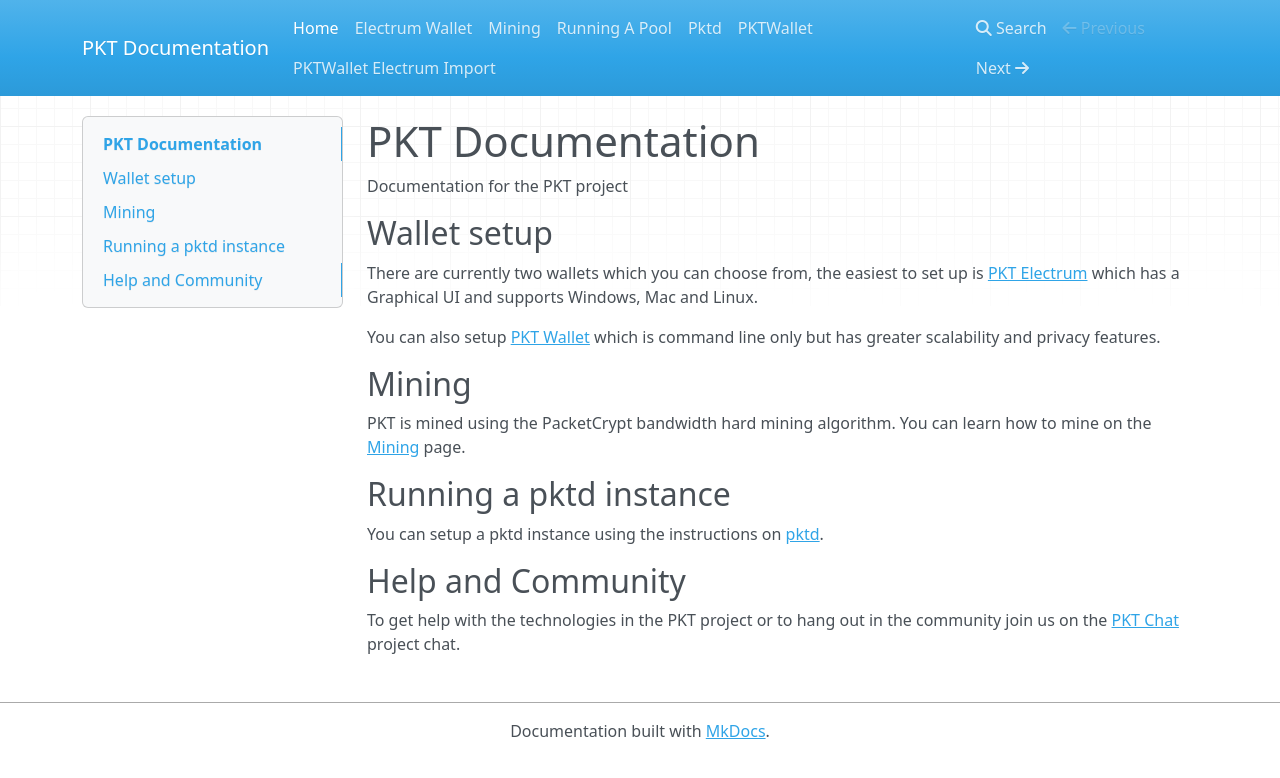
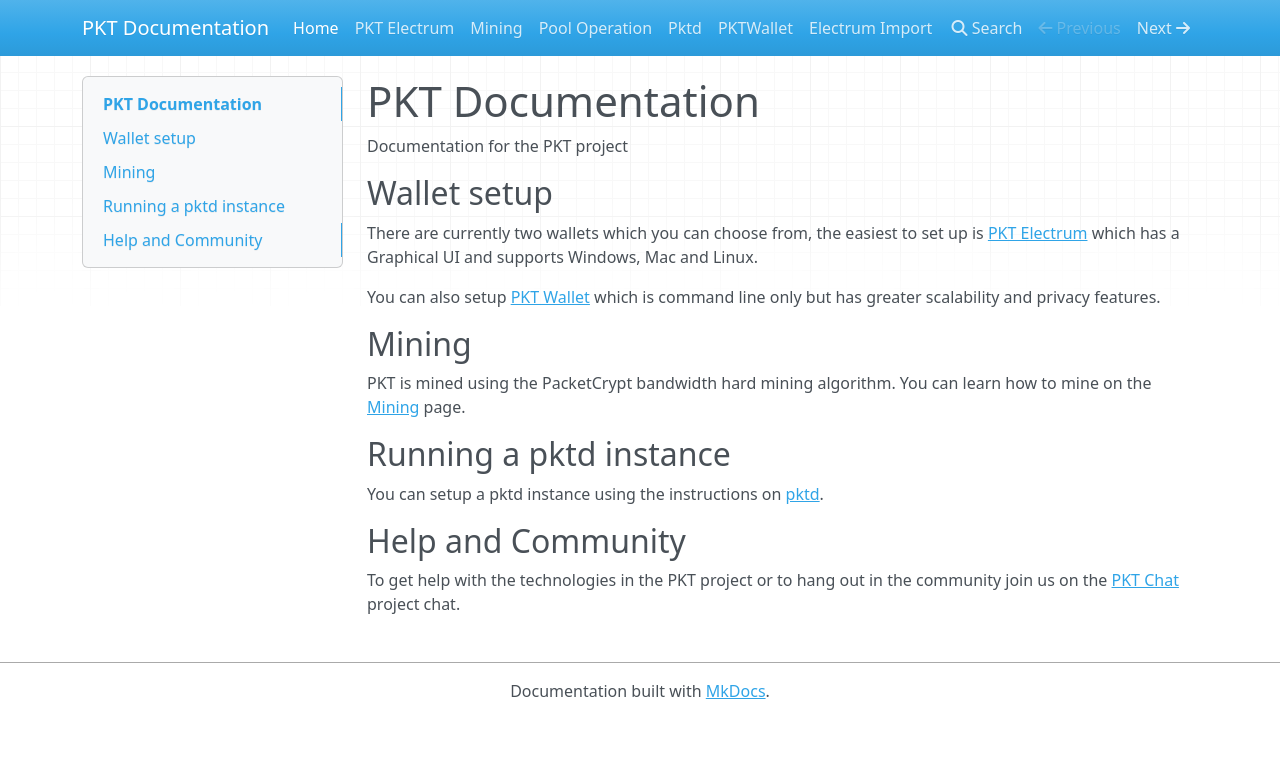
Before and after one commit to pkt-cash/pkt-docs, an MkDocs documentation site: the page built from docs/index.md, in a window 1280 px wide. Shown: the top 778 px of the page. Built offline with MkDocs 1.6.1, drawn with Linux system fonts in a browser that asks for light colours; nearby versions of some CDN libraries.

Commit message:
shorten some titles

```diff
--- a/mkdocs.yml
+++ b/mkdocs.yml
@@ -1,9 +1,9 @@
 site_name: PKT Documentation
 nav:
     - Home: index.md
-    - Electrum Wallet: electrum/index.md
+    - PKT Electrum: electrum/index.md
     - Mining: mining/index.md
-    - Running A Pool: mining/pool_setup_guide.md
+    - Pool Operation: mining/pool_setup_guide.md
     - Pktd: pktd/index.md
     - PKTWallet: pktd/pktwallet.md
-    - PKTWallet Electrum Import: pktd/migrating_from_electrum.md
+    - Electrum Import: pktd/migrating_from_electrum.md
```
